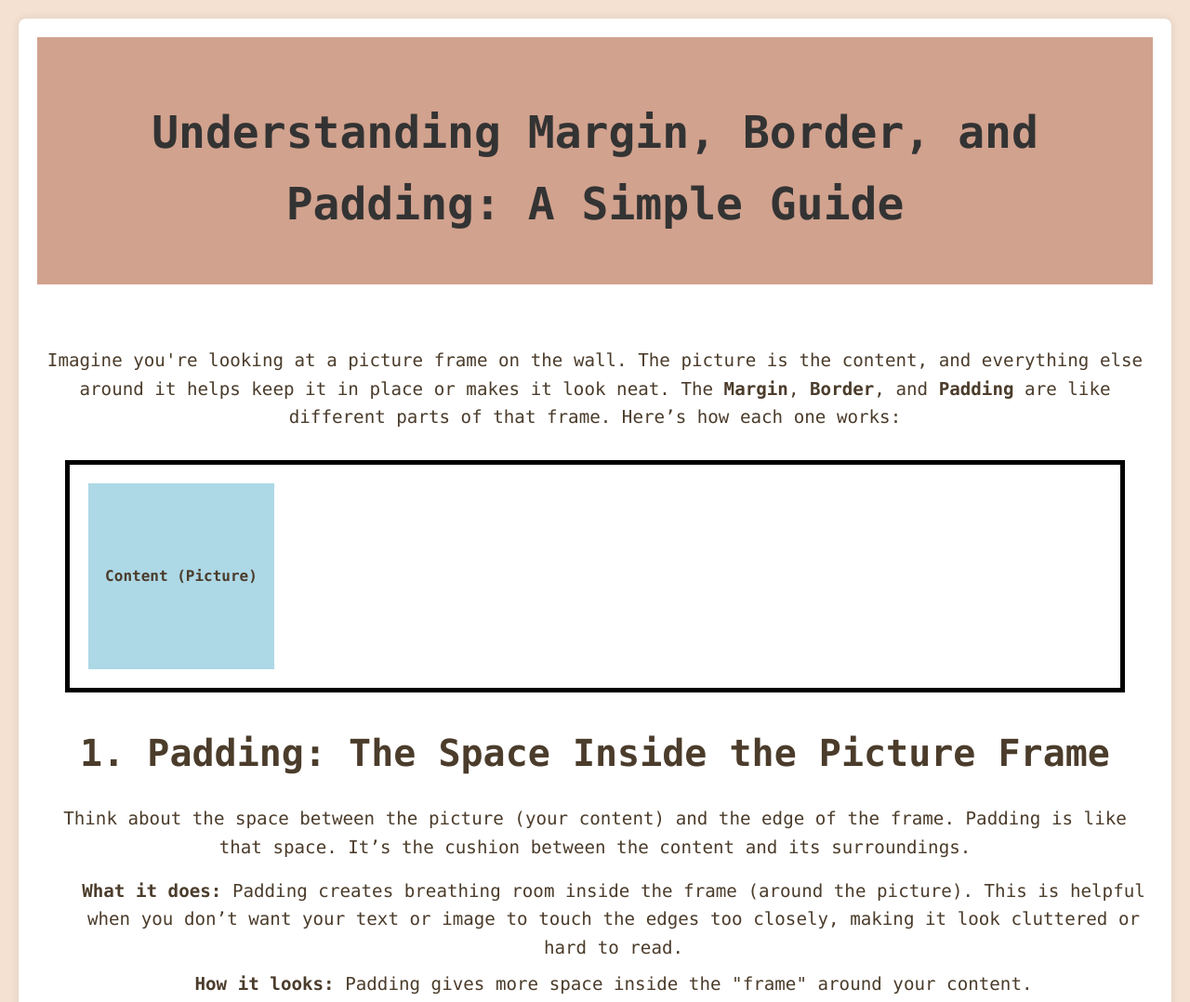
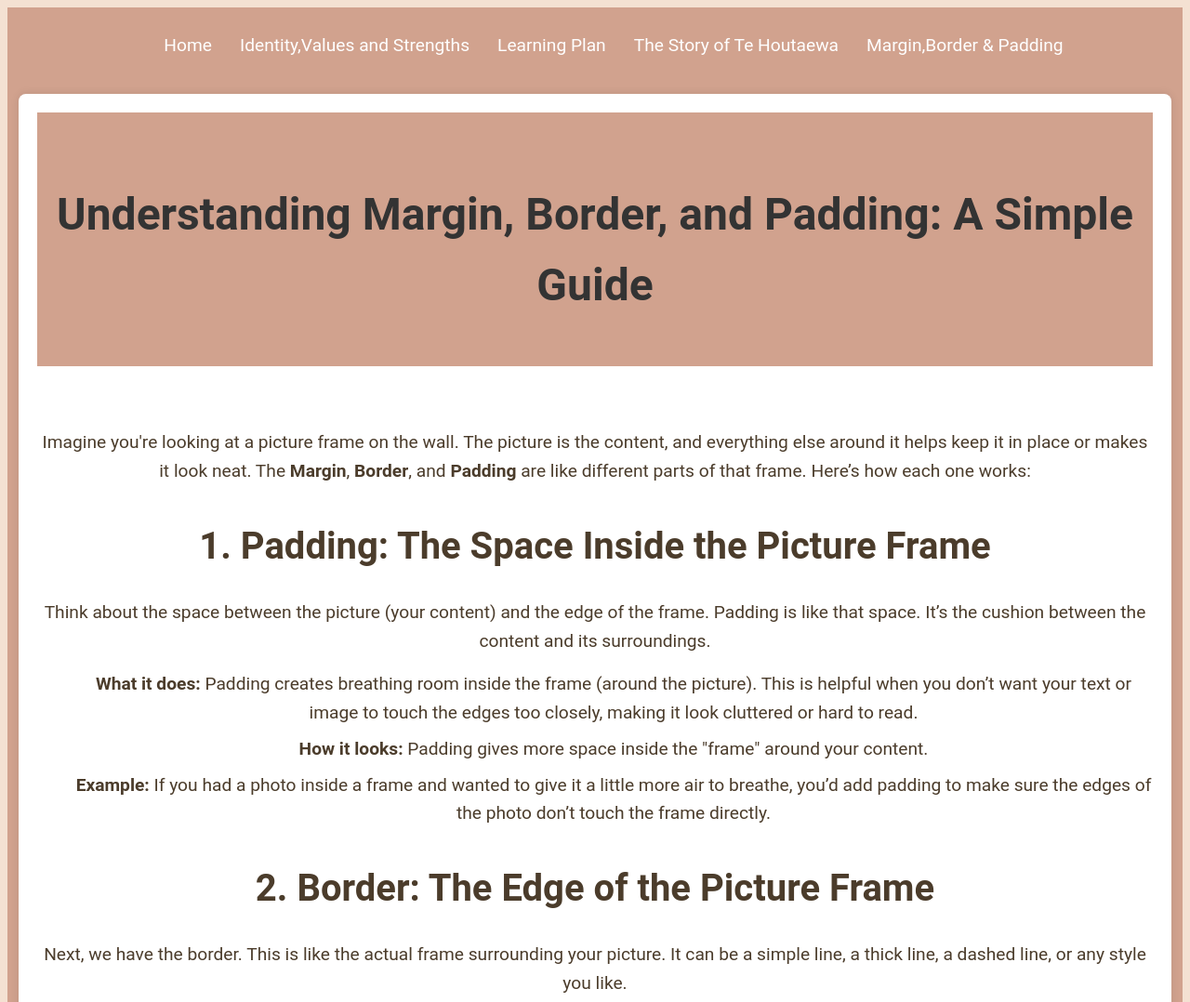
Before and after one commit to TeArihi-Leaf/TeArihi-Leaf.github.io, a plain HTML site: page blog/html-css.html in a window 1280 px wide. Shown: the top 1078 px of the page at 93% size. Drawn offline with Linux system fonts and the light colour scheme.

Commit message:
added final touches

```diff
--- a/blog/html-css.html
+++ b/blog/html-css.html
@@ -7,6 +7,17 @@
         <title>Understanding Margin, Border, and Padding</title>
     </head>
     <body>
+      <nav>
+      <div class="nav-links">
+          <ul class="nav-links">
+              <li><a href="#index.html">Home</a></li>
+              <li><a href="#blog/identity-values.html">Identity,Values and Strengths</a></li>
+              <li><a href="#blog/learning-plan.html">Learning Plan</a></li>
+              <li><a href="#blog/te-houtaewa-template.html">The Story of Te Houtaewa</a></li>
+              <li><a href="#blog/html-css.html">Margin,Border & Padding</a></li>
+            </ul>
+      </div>
+
       <div class="container">
         <header>
             <h1>Understanding Margin, Border, and Padding: A Simple Guide</h1>
@@ -14,12 +25,6 @@
 
         <section>
             <p>Imagine you're looking at a picture frame on the wall. The picture is the content, and everything else around it helps keep it in place or makes it look neat. The <strong>Margin</strong>, <strong>Border</strong>, and <strong>Padding</strong> are like different parts of that frame. Here’s how each one works:</p>
-
-            <div class="frame">
-                <div class="content">
-                    Content (Picture)
-                </div>
-            </div>
 
             <h2>1. Padding: The Space Inside the Picture Frame</h2>
             <p>Think about the space between the picture (your content) and the edge of the frame. Padding is like that space. It’s the cushion between the content and its surroundings.</p>
@@ -47,11 +52,7 @@
 
             <h2>Putting It All Together</h2>
             <p>Let’s wrap it up with a simple visual:</p>
-            <div class="frame">
-                <div class="content">
-                    Content (Picture)
-                </div>
-            </div>
+
             <ul>
                 <li><strong>Content</strong> (the picture)</li>
                 <li><strong>Padding</strong> (the space inside the frame, between the picture and the edge of the frame)</li>
@@ -61,7 +62,7 @@
         </section>
 
         <footer>
-            <p>Learn more about web design concepts on <a href="https://example.com">this link</a>.</p>
+          <p>&copy; My Blog 2025</p>
         </footer>
     </div>
     </body>
--- a/styles/main.css
+++ b/styles/main.css
@@ -86,13 +86,12 @@ footer {
 }
 
 body {
-  font-family: 'Menlo', sans-serif;
+  font-family: 'Roboto', sans-serif;
   background-color: #F4E1D2;
   color: #4B3C2B;
   line-height: 1.6;
 }
 
-/* Navigation Bar */
 nav {
   background-color: #D1A28E;
   padding: 1rem 0;
@@ -102,6 +101,7 @@ nav {
   display: flex;
   justify-content: center;
   list-style: none;
+  position: relative;
 }
 
 .nav-links li {
```
Also changed, not shown: blog/blog_human_skills_post.html (+3 -0 lines), blog/blog_technical_post.html (+3 -2 lines), blog/identity-values.html (+11 -0 lines), blog/learning-plan.html (+11 -0 lines), index.html (+11 -9 lines), Images/Identity.jpg (deleted), Images/Learning Plan.jpg (deleted), Images/Margin.jpg (deleted), Images/Te Houtaewea.jpg (deleted), blog/Images /Margin.jpg (added), blog/Images/Margin.jpg (added), 2 other files.
